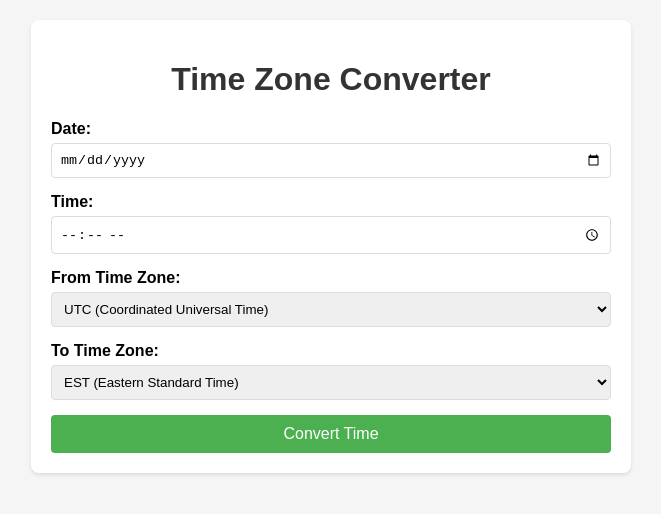
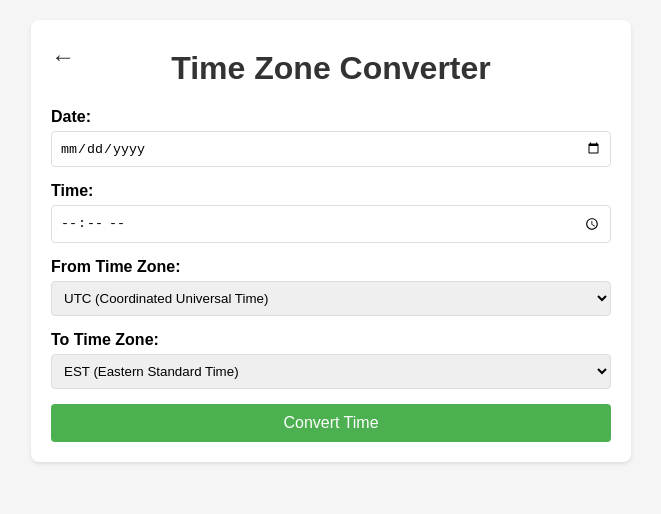
Before and after one commit to RidoanDev/UniConverter, a plain HTML site: page Time Zone Converter.html in a window 1280 px wide. Shown: the whole page, without its empty margins (309-970 px from the left). Drawn offline with Linux system fonts and the light colour scheme.

Commit message:
Update Time Zone Converter.html

```diff
--- a/Time Zone Converter.html
+++ b/Time Zone Converter.html
@@ -17,10 +17,21 @@
             padding: 20px;
             border-radius: 8px;
             box-shadow: 0 2px 4px rgba(0,0,0,0.1);
+            position: relative;
+        }
+        .back-arrow {
+            position: absolute;
+            top: 20px;
+            left: 20px;
+            font-size: 24px;
+            text-decoration: none;
+            color: #333;
         }
         h1 {
             text-align: center;
             color: #333;
+            margin-top: 0;
+            padding-top: 10px;
         }
         .input-group {
             margin-bottom: 15px;
@@ -61,6 +72,7 @@
 </head>
 <body>
     <div class="converter">
+        <a href="index.html" class="back-arrow">←</a>
         <h1>Time Zone Converter</h1>
 
         <div class="input-group">
```
